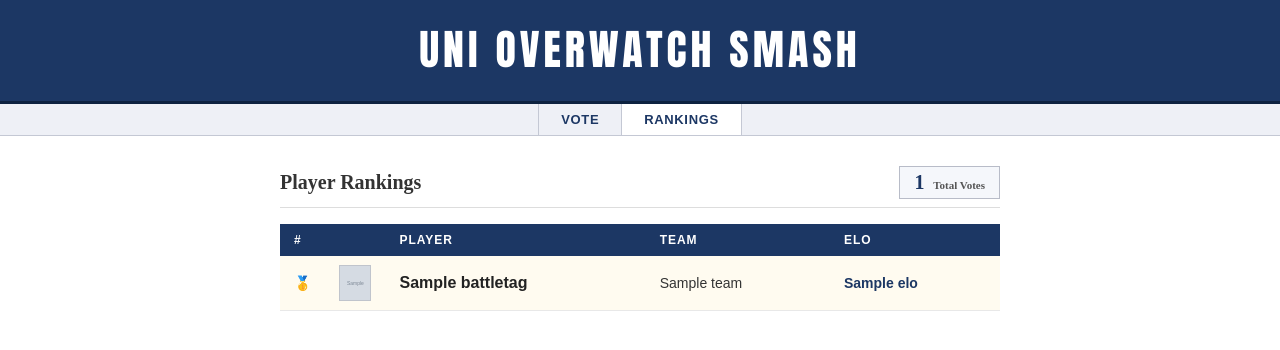
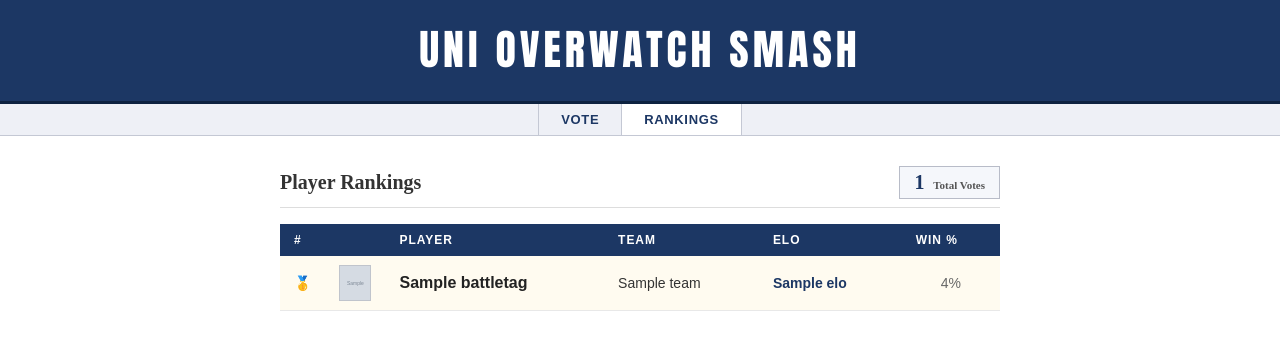
Before and after one commit to t90e/uni-elo, a Flask app: template templates/leaderboard.html in a window 1280 px wide. Shown: the top 350 px of the page. Run offline with Flask 3, Linux system fonts and the light colour scheme; the template is opened without the code that fills it: most values are stand-ins (such as "Sample title", 1, 10 or a date in 2020); grey boxes marked "Sample" are stand-in pictures; some libraries are stand-ins or nearby versions.

Commit message:
Add win % column to leaderboard

```diff
--- a/templates/leaderboard.html
+++ b/templates/leaderboard.html
@@ -37,6 +37,7 @@
         <th>Player</th>
         <th>Team</th>
         <th>ELO</th>
+        <th>Win %</th>
       </tr>
     </thead>
     <tbody>
@@ -62,6 +63,7 @@
         </td>
         <td>{{ player.team }}</td>
         <td class="elo-cell">{{ player.elo }}</td>
+        <td class="votes-cell">{{ player.win_rate }}%</td>
       </tr>
       {% endfor %}
     </tbody>
```
